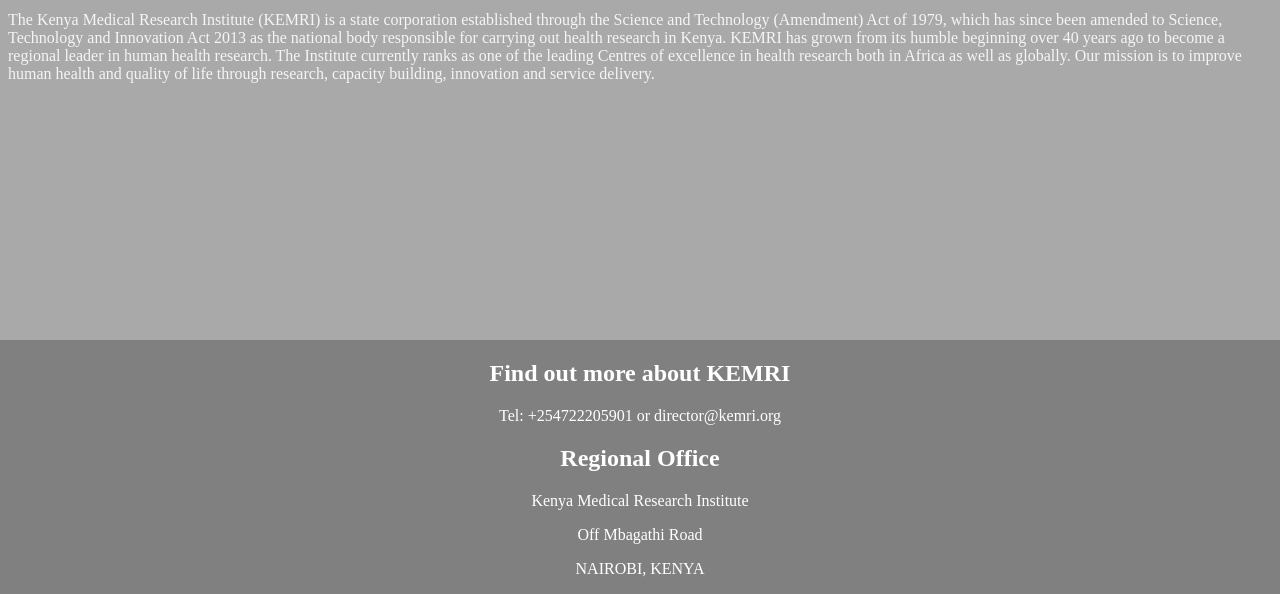
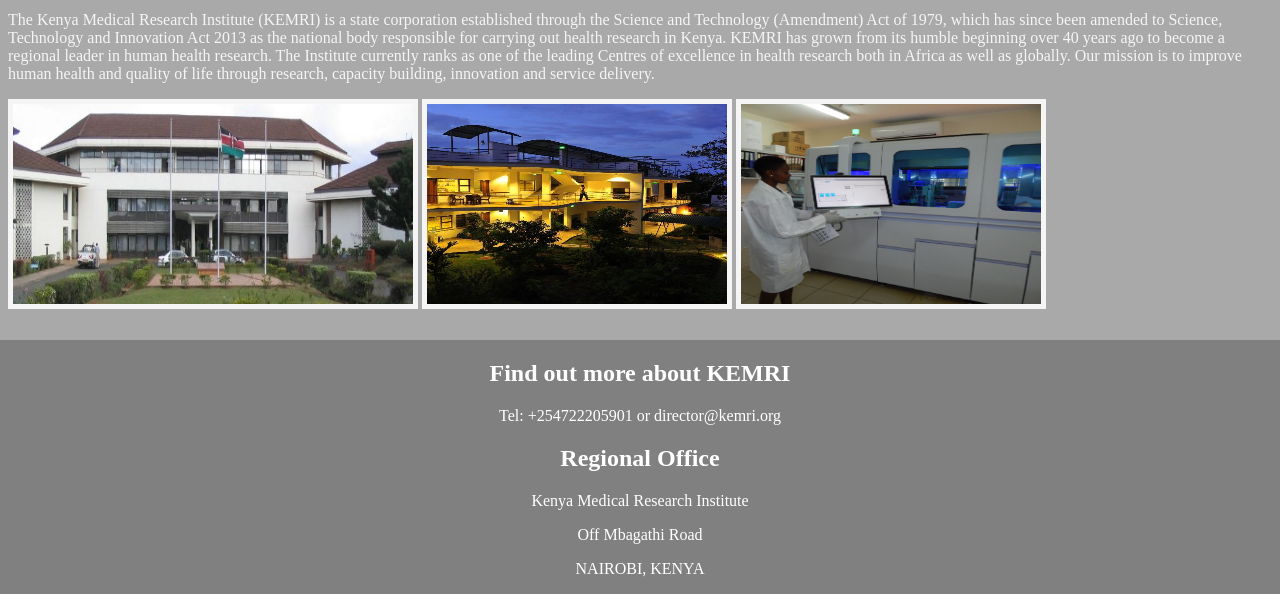
Before and after one commit to gracekamau/KEMRI, a plain HTML site: page index.html in a window 1280 px wide. Shown: the part 206-800 px from the top of the page. Drawn offline with Linux system fonts and the light colour scheme.

Commit message:
Added images to home page and covid page

```diff
--- a/index.html
+++ b/index.html
@@ -57,8 +57,14 @@
 
 Our mission is to improve human health and quality of life through research, capacity building, innovation and service delivery.
 
+<p>
 
 
+    <img src= "KEMRI.jpg" width="400" height="200" border="5px" alt="Lanscape"/>
+    <img src= "trust.jpg" width="300" height="200" border="5px" alt="Lanscape"/>
+    <img src= "lab.jpg" width="300" height="200" border="5px" alt="Lanscape"/>
+
+</p>
 
 </body>
 <style>
```
Also changed, not shown: COVID-19.html (+10 -0 lines), KEMRI.jpg (added), lab.jpg (added), trust.jpg (added), 1 other file.
